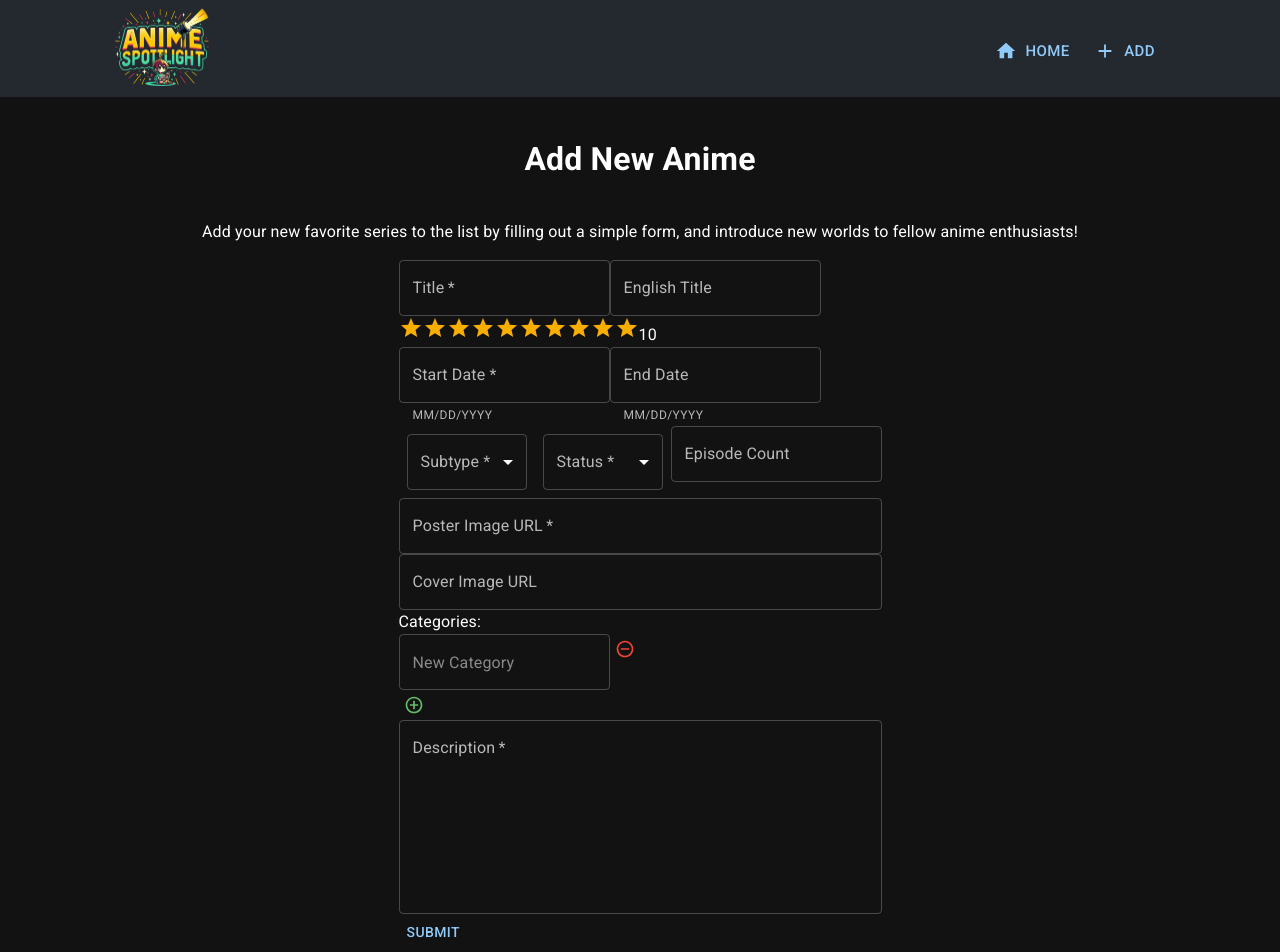
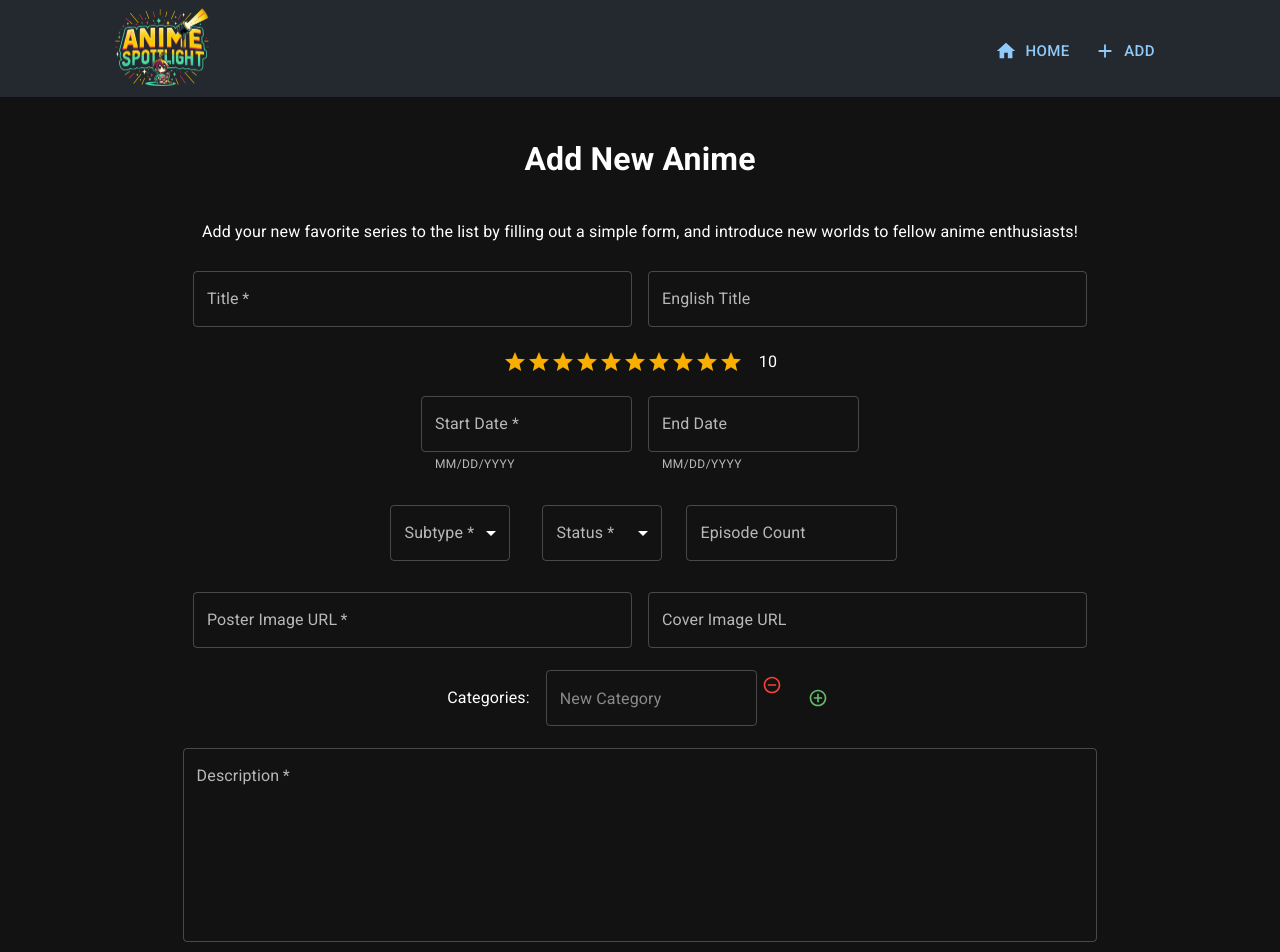
Before and after one commit to plhsu19/anime-spotlight, a Next.js app: page /new-anime in a window 1280 px wide. Shown: the top 952 px of the page. Built offline with nearby package versions, Linux system fonts and the light colour scheme.

Commit message:
[FE-10][AnimeForm] add style to form container and field container

```diff
--- a/src/components/anime-form.tsx
+++ b/src/components/anime-form.tsx
@@ -15,6 +15,8 @@ import AddCircleOutlineIcon from '@mui/icons-material/AddCircleOutline';
 import RemoveCircleOutlineIcon from '@mui/icons-material/RemoveCircleOutline';
 import { DatePicker } from '@mui/x-date-pickers/DatePicker';
 import { Anime, AnimeFields, Subtype, Status } from '@/types/anime-types';
+import utilStyles from '@/styles/utils.module.css';
+import animeFormStyles from '@/styles/components/AnimeForm.module.css';
 
 export default function AnimeForm({ dateFormat = 'YYYY-MM-DD' }) {
   //   {
@@ -111,10 +113,10 @@ export default function AnimeForm({ dateFormat = 'YYYY-MM-DD' }) {
   // TODO: validate
 
   return (
-    <>
-      <form onSubmit={handleSubmit}>
-        <div>
+    <form className={animeFormStyles.form} onSubmit={handleSubmit}>
+      <div className={animeFormStyles.fieldsContainer}>
         <TextField
+          className={animeFormStyles.textInput}
           required
           id="title-input"
           label="Title"
@@ -123,6 +125,7 @@ export default function AnimeForm({ dateFormat = 'YYYY-MM-DD' }) {
           onChange={handleChange}
         />
         <TextField
+          className={animeFormStyles.textInput}
           id="en-title-input"
           label="English Title"
           name="enTitle"
@@ -130,7 +133,7 @@ export default function AnimeForm({ dateFormat = 'YYYY-MM-DD' }) {
           onChange={handleChange}
         />
       </div>
-        <div>
+      <div className={animeFormStyles.fieldsContainer}>
         <Rating
           name="rating"
           value={fields.rating}
@@ -140,12 +143,10 @@ export default function AnimeForm({ dateFormat = 'YYYY-MM-DD' }) {
         />
         <span>{fields.rating}</span>
       </div>
-        <div>
+      <div className={animeFormStyles.fieldsContainer}>
         <DatePicker
           label="Start Date *"
-            value={
-              fields.startDate ? dayjs(fields.startDate, dateFormat) : null
-            }
+          value={fields.startDate ? dayjs(fields.startDate, dateFormat) : null}
           onChange={(value, context) => {
             handleDateChange('startDate', value);
           }}
@@ -169,7 +170,7 @@ export default function AnimeForm({ dateFormat = 'YYYY-MM-DD' }) {
           }}
         />
       </div>
-        <div>
+      <div className={animeFormStyles.fieldsContainer}>
         {/* TODO: convert m(margin) and minWidth to the class in CSS */}
         <FormControl sx={{ m: 1, minWidth: 120 }}>
           <InputLabel id="subtype-label">Subtype *</InputLabel>
@@ -220,28 +221,28 @@ export default function AnimeForm({ dateFormat = 'YYYY-MM-DD' }) {
           onChange={handleChange}
         />
       </div>
-        <div>
+      <div className={animeFormStyles.fieldsContainer}>
         <TextField
           required
+          className={animeFormStyles.textInput}
           id="poster-image-url-input"
           label="Poster Image URL"
           name="posterImage"
           type="url"
-            fullWidth
           value={fields.posterImage}
           onChange={handleChange}
         />
         <TextField
+          className={animeFormStyles.textInput}
           id="cover-image-url-input"
           label="Cover Image URL"
           name="coverImage"
           type="url"
-            fullWidth
           value={fields.coverImage}
           onChange={handleChange}
         />
       </div>
-        <div>
+      <div className={animeFormStyles.fieldsContainer}>
         <label htmlFor="categories-container">Categories: </label>
         {fields.categories.map((category, index) => {
           return (
@@ -279,7 +280,7 @@ export default function AnimeForm({ dateFormat = 'YYYY-MM-DD' }) {
           <AddCircleOutlineIcon fontSize="small" />
         </IconButton>
       </div>
-        <div>
+      <div className={animeFormStyles.fieldsContainer}>
         <TextField
           required
           id="description-input"
@@ -292,8 +293,11 @@ export default function AnimeForm({ dateFormat = 'YYYY-MM-DD' }) {
           onChange={handleChange}
         />
       </div>
-        <Button type="submit">Submit</Button>
+      <div className={animeFormStyles.fieldsContainer}>
+        <Button type="submit" variant="outlined" size="large">
+          Submit
+        </Button>
+      </div>
     </form>
-    </>
   );
 }
--- a/src/pages/new-anime.tsx
+++ b/src/pages/new-anime.tsx
@@ -81,7 +81,6 @@ export default function NewAnime() {
           </Alert>
         </Snackbar>
         <AnimeForm />
-        <Button onClick={handleCreate}>Add Mock</Button>
       </div>
     </Layout>
   );
--- a/src/styles/components/AnimeForm.module.css
+++ b/src/styles/components/AnimeForm.module.css
@@ -0,0 +1,22 @@
+.form {
+  width: 100%;
+  @media screen and (min-width: 600px) {
+    width: 90%;
+  }
+}
+
+.fieldsContainer {
+  padding: 0.7rem 1rem;
+  display: flex;
+  justify-content: center;
+  align-items: center;
+  gap: 1rem;
+  flex-wrap: wrap;
+}
+
+.textInput {
+  width: 100%;
+  @media screen and (min-width: 600px) {
+    width: 48%;
+  }
+}
--- a/src/styles/utils.module.css
+++ b/src/styles/utils.module.css
@@ -21,3 +21,13 @@
 .largeContextFontSize {
   font-size: 1.25rem;
 }
+
+.center {
+  margin-left: auto;
+  margin-right: auto;
+}
+
+
+/* .alignSelfFlexStart {
+  align-self: flex-start
+} */
```
Lines whose indentation alone changed are shown as unchanged.
